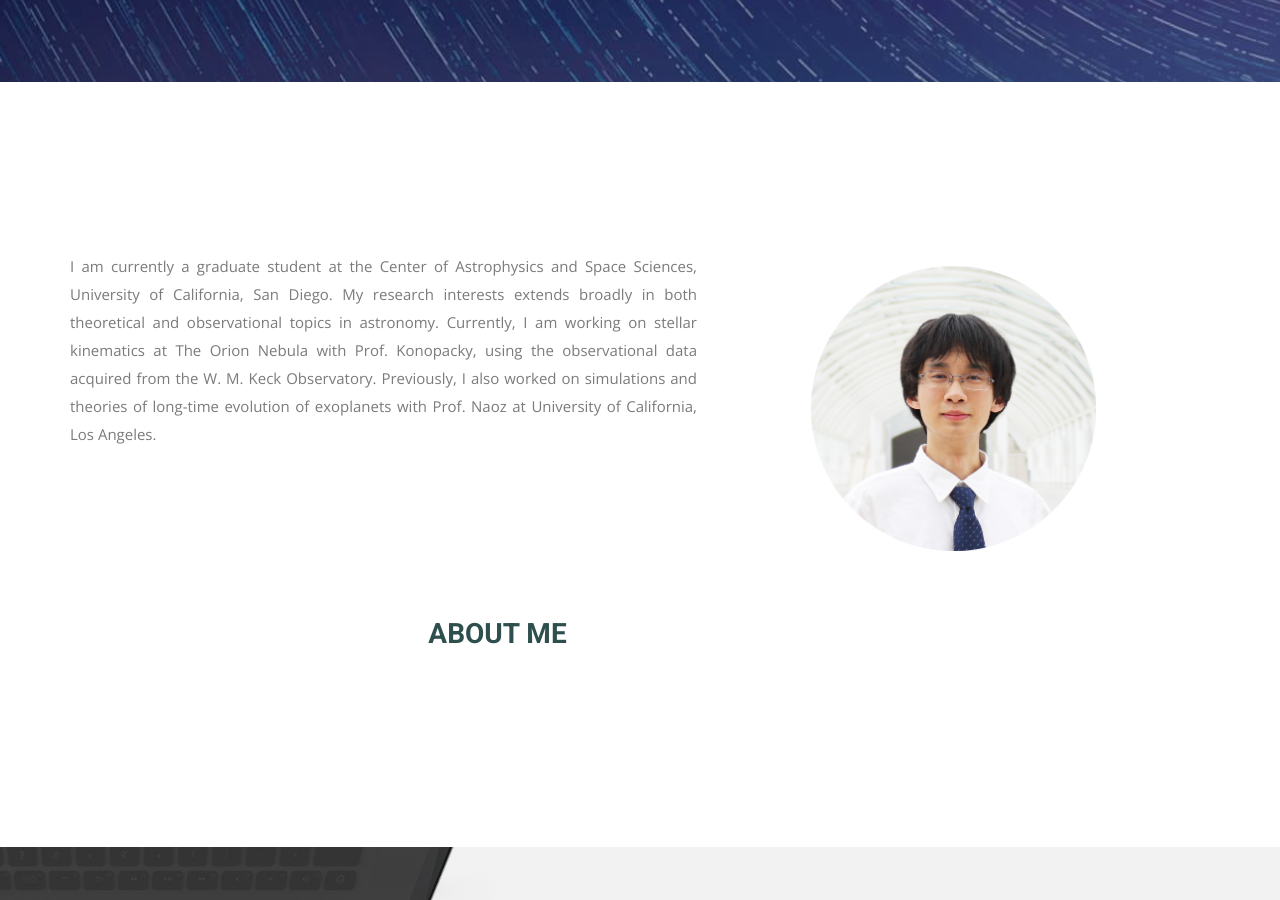
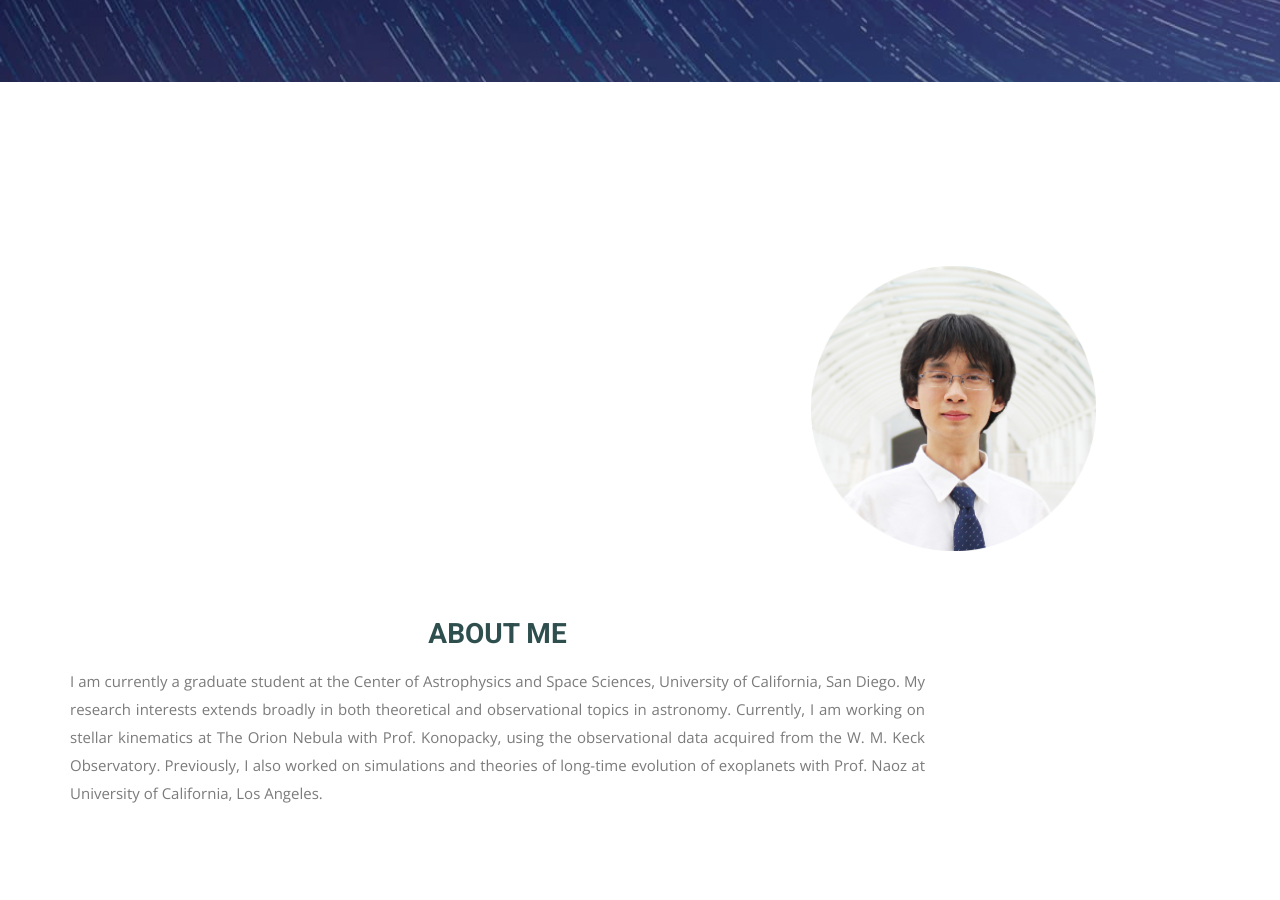
Before and after one commit to wei-lingfeng/lingfeng-wei.github.io, a Jekyll site: the page built from index.html, in a window 1280 px wide and 900 px high, scrolled down 574 px. Built offline with Jekyll 4.4.1, drawn with Linux system fonts in a browser that asks for light colours; nearby versions of some CDN libraries; some web fonts are replaced.

Commit message:
Update index.html

```diff
--- a/index.html
+++ b/index.html
@@ -23,10 +23,12 @@ permalink: /
       <div class="col-sm-12">
         <div class="block">
           <img class="image-box" src="img/Profile Photo.png" alt="Profile Photo">
-          <div class="section-title text-box">
-            <h2>About Me</h2>
+          <div class="text-box">
+            <div class="section-title">
+              <h2>About Me</h2>
+            </div>
+            <p>I am currently a graduate student at the Center of Astrophysics and Space Sciences, University of California, San Diego. My research interests extends broadly in both theoretical and observational topics in astronomy. Currently, I am working on stellar kinematics at The Orion Nebula with Prof. Konopacky, using the observational data acquired from the W. M. Keck Observatory. Previously, I also worked on simulations and theories of long-time evolution of exoplanets with Prof. Naoz at University of California, Los Angeles.</p>
           </div>
-          <p>I am currently a graduate student at the Center of Astrophysics and Space Sciences, University of California, San Diego. My research interests extends broadly in both theoretical and observational topics in astronomy. Currently, I am working on stellar kinematics at The Orion Nebula with Prof. Konopacky, using the observational data acquired from the W. M. Keck Observatory. Previously, I also worked on simulations and theories of long-time evolution of exoplanets with Prof. Naoz at University of California, Los Angeles.</p>
         </div>
       </div><!-- .col-md-7 close -->
     </div>
```
